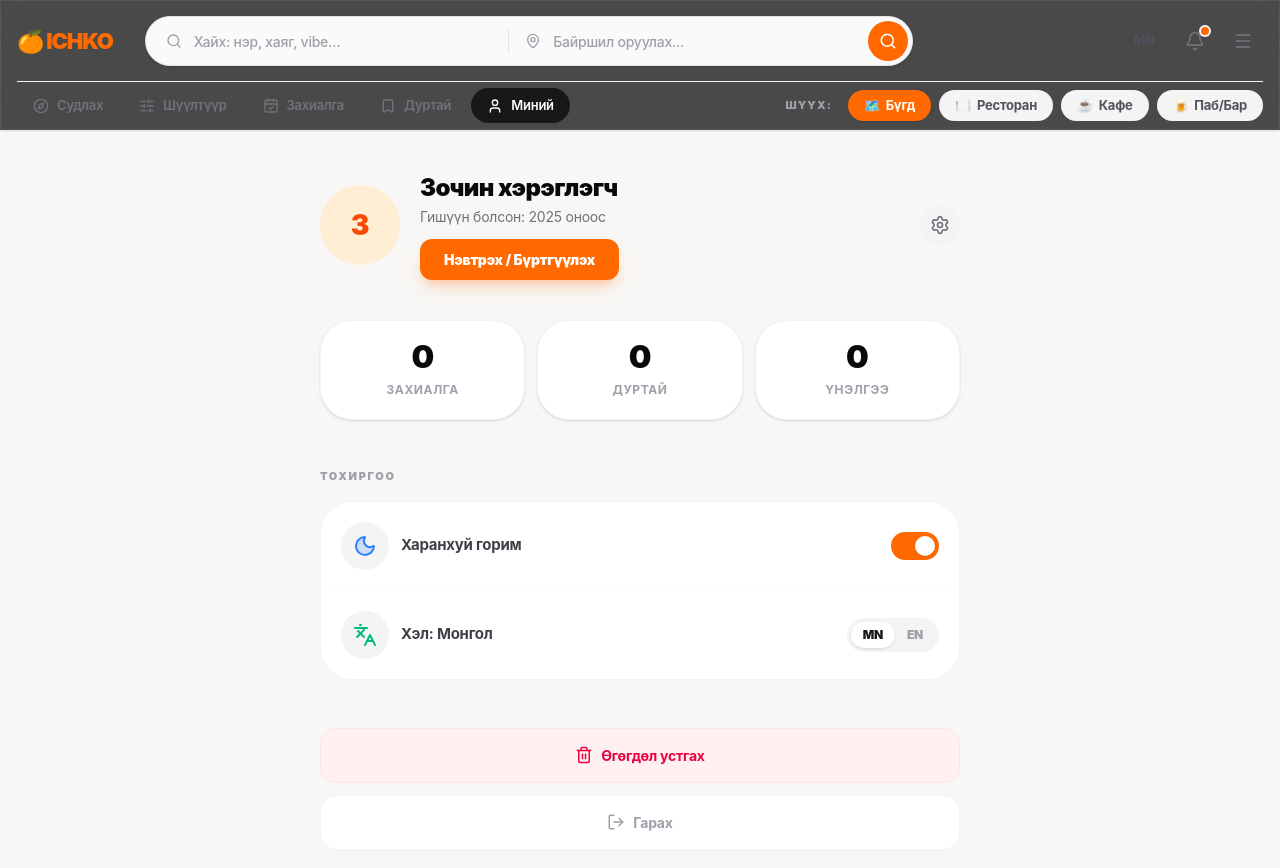
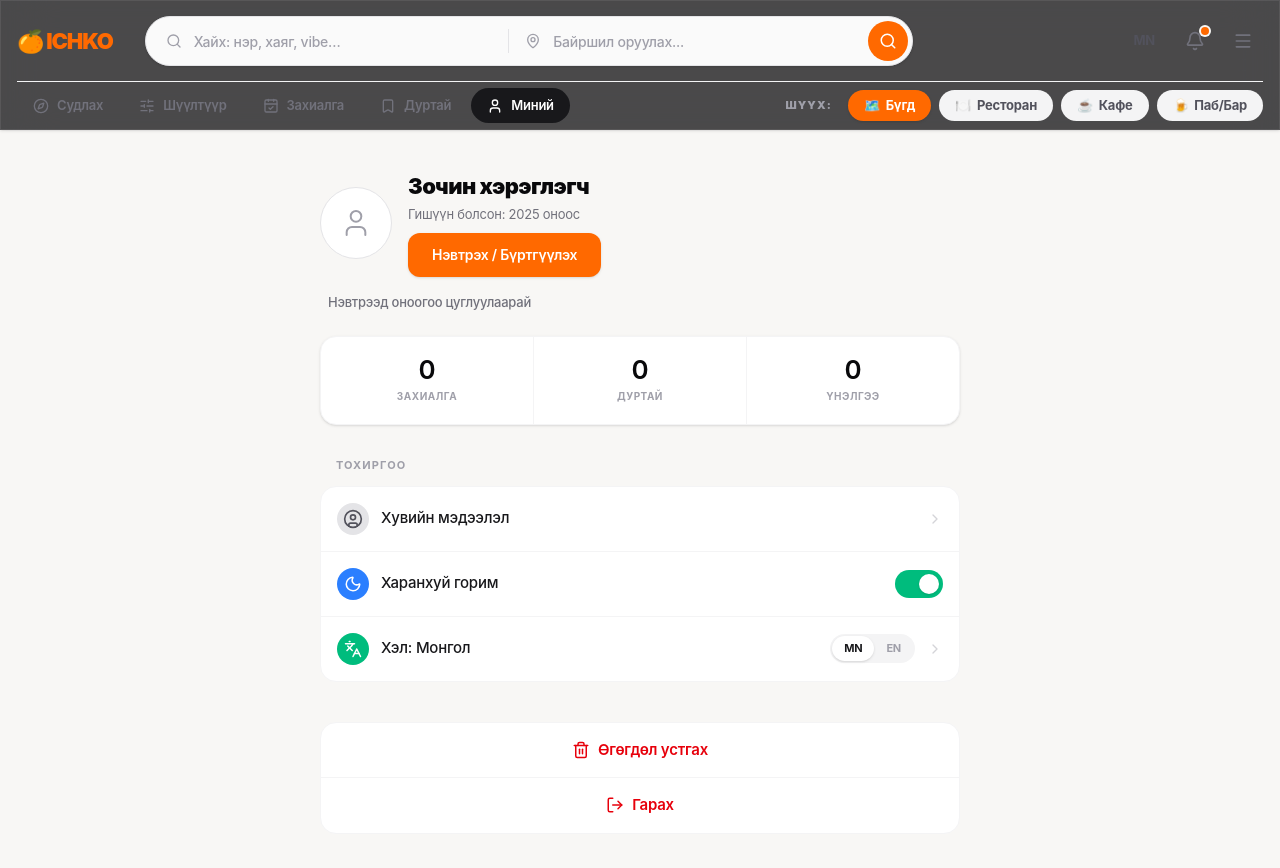
Before and after one commit to mxnkbatr/ichko, a React (Vite) app: page /me in a window 1280 px wide. Shown: the top 868 px of the page. Built offline with nearby package versions, Linux system fonts and the light colour scheme.

Commit message:
feat: redesign Profile page to match Apple iOS guidelines

```diff
--- a/src/pages/ProfilePage.tsx
+++ b/src/pages/ProfilePage.tsx
@@ -1,8 +1,8 @@
 import { useEffect, useState } from 'react'
 import {
-  Settings, Moon, Sun, Languages,
+  Moon, Sun, Languages,
   Trash2, LogOut, History,
-  Bookmark, CalendarCheck, Star
+  CalendarCheck, Bookmark, Star, User, ChevronRight, UserCircle
 } from 'lucide-react'
 import { Link } from 'react-router-dom'
 import { motion } from 'framer-motion'
@@ -16,6 +16,9 @@ import { cn } from '../lib/cn'
 export function ProfilePage() {
   const { lang, setLang } = useI18n()
   const [theme, setTheme] = useState<ThemeMode>(() => getStoredTheme() ?? 'light')
+
+  // Mocking user state based on prompt
+  const isLoggedIn = false // Set to true to see the level 3 badge
 
   const bookings = listBookings()
   const favorites = getFavorites()
@@ -33,63 +36,97 @@ export function ProfilePage() {
   }
 
   const stats = [
-    { label: 'Захиалга', value: bookings.length, icon: CalendarCheck },
-    { label: 'Дуртай', value: favorites.length, icon: Bookmark },
-    { label: 'Үнэлгээ', value: 0, icon: Star },
+    { label: 'ЗАХИАЛГА', value: bookings.length, icon: CalendarCheck },
+    { label: 'ДУРТАЙ', value: favorites.length, icon: Bookmark },
+    { label: 'ҮНЭЛГЭЭ', value: 0, icon: Star },
   ]
 
   const recentPlaces = recentIds.map(id => getPlaceById(id)).filter(Boolean)
 
   return (
     <div className="mx-auto max-w-2xl px-4 py-6 md:py-10">
-      {/* Profile Header */}
-      <section className="mb-10 flex items-center gap-5">
-        <div className="flex h-20 w-20 items-center justify-center rounded-full bg-orange-100 text-[28px] font-black text-orange-600 dark:bg-orange-500/20">
-          З
+
+      {/* 1. Header & User Info */}
+      <section className="mb-4 flex items-center gap-4">
+        {isLoggedIn ? (
+          <div className="flex h-[72px] w-[72px] shrink-0 items-center justify-center rounded-full bg-orange-100 text-[28px] font-bold text-orange-600 dark:bg-orange-500/20">
+            3
           </div>
+        ) : (
+          <div className="flex h-[72px] w-[72px] shrink-0 items-center justify-center rounded-full border border-zinc-200 bg-white dark:border-white/10 dark:bg-zinc-900">
+            <User className="h-8 w-8 text-zinc-400 stroke-[1.5px]" />
+          </div>
+        )}
         <div className="min-w-0 flex-1">
-          <h1 className="text-[24px] font-black tracking-tight text-zinc-950 dark:text-white">Зочин хэрэглэгч</h1>
-          <p className="text-[14px] text-zinc-500">Гишүүн болсон: 2025 оноос</p>
-          <button className="mt-3 inline-flex items-center justify-center rounded-xl bg-orange-500 px-6 py-2.5 text-[14px] font-black text-white shadow-lg shadow-orange-500/25 active:scale-95 transition-all">
+          <h1 className="text-[22px] font-black tracking-tight text-zinc-950 dark:text-white">
+            {isLoggedIn ? 'Batbold' : 'Зочин хэрэглэгч'}
+          </h1>
+          <p className="mt-0.5 text-[13px] text-zinc-500">
+            Гишүүн болсон: {isLoggedIn ? '2024' : '2025'} оноос
+          </p>
+          {!isLoggedIn && (
+            <button className="mt-2 inline-flex h-11 items-center justify-center rounded-xl bg-orange-500 px-6 text-[14px] font-semibold text-white shadow-sm transition-all hover:bg-orange-600 active:scale-95">
               Нэвтрэх / Бүртгүүлэх
             </button>
+          )}
         </div>
-        <button className="flex h-10 w-10 items-center justify-center rounded-full bg-zinc-100 dark:bg-white/5">
-          <Settings className="h-5 w-5 text-zinc-500" />
-        </button>
       </section>
 
-      {/* Stats Grid */}
-      <div className="mb-12 grid grid-cols-3 gap-3">
-        {stats.map(s => (
-          <div key={s.label} className="rounded-[2rem] border border-zinc-100 bg-white p-5 text-center shadow-sm dark:border-white/5 dark:bg-zinc-900">
-            <div className="text-[32px] font-black text-zinc-950 dark:text-white leading-none">
+      {!isLoggedIn && (
+        <p className="mb-6 ml-2 text-[13px] font-medium text-zinc-500 dark:text-zinc-400">
+          Нэвтрээд оноогоо цуглуулаарай
+        </p>
+      )}
+
+      {/* 2. Stats Grid */}
+      <div className="mb-8 flex overflow-hidden rounded-2xl border border-zinc-100 bg-white shadow-sm dark:border-white/5 dark:bg-zinc-900">
+        {stats.map((s, i) => (
+          <div
+            key={s.label}
+            className={cn(
+              "flex-1 p-5 text-center",
+              i !== 0 && "border-l border-zinc-100 dark:border-white/5"
+            )}
+          >
+            <div className="text-[26px] font-semibold text-zinc-950 dark:text-white leading-none">
               {s.value}
             </div>
-            <div className="mt-2 text-[12px] font-bold uppercase tracking-wider text-zinc-400">
+            <div className="mt-1.5 text-[10px] font-bold tracking-wider text-zinc-400">
               {s.label}
             </div>
           </div>
         ))}
       </div>
 
-      {/* Settings Section */}
-      <section className="mb-12">
-        <h2 className="mb-4 text-[11px] font-black uppercase tracking-[0.15em] text-zinc-400">ТОХИРГОО</h2>
-        <div className="overflow-hidden rounded-[2rem] border border-zinc-100 bg-white dark:border-white/5 dark:bg-zinc-900">
+      {/* 3. Settings List */}
+      <section className="mb-10">
+        <h2 className="mb-3 pl-4 text-[11px] font-bold uppercase tracking-widest text-zinc-400">Тохиргоо</h2>
+        <div className="overflow-hidden rounded-2xl border border-zinc-100 bg-white dark:border-white/5 dark:bg-zinc-900">
+
+          {/* Хувийн мэдээлэл */}
+          <Link to="/profile" className="flex items-center justify-between border-b border-zinc-100 p-4 transition hover:bg-zinc-50 dark:border-white/5 dark:hover:bg-white/5">
+            <div className="flex items-center gap-3">
+              <div className="flex h-8 w-8 items-center justify-center rounded-full bg-zinc-200 dark:bg-zinc-700">
+                <UserCircle className="h-5 w-5 text-zinc-600 dark:text-zinc-300" />
+              </div>
+              <span className="text-[15px] font-medium text-zinc-900 dark:text-zinc-100">Хувийн мэдээлэл</span>
+            </div>
+            <ChevronRight className="h-4 w-4 text-zinc-300 stroke-[2px]" />
+          </Link>
+
           {/* Theme Toggle */}
-          <div className="flex items-center justify-between p-5 border-b border-zinc-50 dark:border-white/5">
+          <div className="flex items-center justify-between border-b border-zinc-100 p-4 dark:border-white/5">
             <div className="flex items-center gap-3">
-              <div className="flex h-12 w-12 items-center justify-center rounded-full bg-zinc-100 dark:bg-white/10">
-                {theme === 'dark' ? <Moon className="h-6 w-6 text-blue-500 fill-blue-500/20" /> : <Sun className="h-6 w-6 text-amber-500 fill-amber-500/20" />}
+              <div className="flex h-8 w-8 items-center justify-center rounded-full bg-blue-500">
+                {theme === 'dark' ? <Moon className="h-4.5 w-4.5 text-white" /> : <Sun className="h-4.5 w-4.5 text-white" />}
               </div>
-              <span className="text-[15px] font-bold text-zinc-700 dark:text-zinc-200">Харанхуй горим</span>
+              <span className="text-[15px] font-medium text-zinc-900 dark:text-zinc-100">Харанхуй горим</span>
             </div>
             <button
               onClick={toggleTheme}
               className={cn(
                 "relative h-7 w-12 rounded-full p-1 transition-colors duration-200",
-                theme === 'dark' ? "bg-orange-500" : "bg-zinc-200 dark:bg-zinc-800"
+                theme === 'dark' ? "bg-emerald-500" : "bg-zinc-200 dark:bg-zinc-700"
               )}
             >
               <motion.div
@@ -102,26 +139,29 @@ export function ProfilePage() {
           </div>
 
           {/* Language Selector */}
-          <div className="flex items-center justify-between p-5">
+          <div className="flex items-center justify-between p-4">
             <div className="flex items-center gap-3">
-              <div className="flex h-12 w-12 items-center justify-center rounded-full bg-zinc-100 dark:bg-white/10">
-                <Languages className="h-6 w-6 text-emerald-500" />
+              <div className="flex h-8 w-8 items-center justify-center rounded-full bg-emerald-500">
+                <Languages className="h-4.5 w-4.5 text-white" />
               </div>
-              <span className="text-[15px] font-bold text-zinc-700 dark:text-zinc-200">Хэл: {lang === 'mn' ? 'Монгол' : 'English'}</span>
+              <span className="text-[15px] font-medium text-zinc-900 dark:text-zinc-100">Хэл: {lang === 'mn' ? 'Монгол' : 'English'}</span>
             </div>
-            <div className="flex rounded-full bg-zinc-100 p-1 dark:bg-white/5">
+            <div className="flex items-center gap-3">
+              <div className="flex rounded-full bg-zinc-100 p-0.5 dark:bg-white/5">
                 {['mn', 'en'].map(l => (
                   <button
                     key={l}
                     onClick={() => setLang(l as any)}
                     className={cn(
-                    "rounded-full px-3 py-1 text-[12px] font-black transition",
-                    lang === l ? "bg-white text-zinc-900 shadow-sm dark:bg-zinc-800 dark:text-white" : "text-zinc-400 hover:text-zinc-600"
+                      "rounded-full px-3 py-1 text-[11px] font-bold uppercase transition",
+                      lang === l ? "bg-white text-zinc-900 shadow-sm dark:bg-zinc-700 dark:text-white" : "text-zinc-400 hover:text-zinc-600"
                     )}
                   >
-                  {l.toUpperCase()}
+                    {l}
                   </button>
                 ))}
+              </div>
+              <ChevronRight className="h-4 w-4 text-zinc-300 stroke-[2px]" />
             </div>
           </div>
         </div>
@@ -129,14 +169,14 @@ export function ProfilePage() {
 
       {/* Recently Viewed */}
       {recentPlaces.length > 0 && (
-        <section className="mb-12">
-          <div className="mb-4 flex items-center justify-between">
-            <h2 className="text-[11px] font-black uppercase tracking-[0.15em] text-zinc-400 flex items-center gap-2">
+        <section className="mb-10">
+          <div className="mb-3 pl-4 flex items-center justify-between">
+            <h2 className="text-[11px] font-bold uppercase tracking-widest text-zinc-400 flex items-center gap-1.5">
               <History className="h-3.5 w-3.5" /> Сүүлд үзсэн газрууд
             </h2>
             <button
               onClick={() => { localStorage.removeItem('ichko.recentlyViewed'); setRecentIds([]) }}
-              className="text-[11px] font-bold text-zinc-400 hover:text-rose-500"
+              className="text-[11px] font-bold text-zinc-400 hover:text-rose-500 pr-2"
             >
               Цэвэрлэх
             </button>
@@ -147,7 +187,7 @@ export function ProfilePage() {
                 <Link
                   key={p.id}
                   to={`/place/${p.id}`}
-                  className="group relative overflow-hidden rounded-[2rem] bg-white shadow-sm transition-all hover:shadow-md dark:bg-zinc-900"
+                  className="group relative overflow-hidden rounded-3xl bg-white shadow-sm transition-all hover:shadow-md dark:bg-zinc-900"
                 >
                   <div className="relative aspect-[16/9] w-full overflow-hidden">
                     <img
@@ -155,27 +195,19 @@ export function ProfilePage() {
                       alt={p.name}
                       className="h-full w-full object-cover transition-transform duration-700 group-hover:scale-105"
                     />
-                    {/* Gradient Overlay */}
                     <div className="absolute inset-0 bg-gradient-to-t from-black/90 via-black/20 to-transparent" />
-
-                    {/* Info Overlay */}
-                    <div className="absolute bottom-0 left-0 right-0 p-6">
-                      <h3 className="text-[20px] font-black text-white leading-tight">
+                    <div className="absolute bottom-0 left-0 right-0 p-5">
+                      <h3 className="text-[18px] font-bold text-white leading-tight">
                         {p.name}
                       </h3>
-                      <div className="mt-2 flex flex-wrap items-center gap-3 text-[13px] font-bold text-white/80">
-                        <div className="flex items-center gap-1 text-orange-400">
-                          <Star className="h-4 w-4 fill-current" />
+                      <div className="mt-1.5 flex flex-wrap items-center gap-2 text-[12px] font-medium text-white/80">
+                        <div className="flex items-center gap-1 text-orange-400 font-bold">
+                          <Star className="h-3.5 w-3.5 fill-current" />
                           {p.rating.toFixed(1)}
                         </div>
                         <span className="text-white/30">•</span>
                         <span className="truncate">{p.address}</span>
                       </div>
-                    </div>
-
-                    {/* Distance Badge */}
-                    <div className="absolute top-4 right-4 rounded-full bg-black/40 px-3 py-1 text-[11px] font-black text-white backdrop-blur-md">
-                      {p.distanceKm.toFixed(1)}км
                     </div>
                   </div>
                 </Link>
@@ -185,20 +217,23 @@ export function ProfilePage() {
         </section>
       )}
 
-      {/* Danger Zone */}
-      <div className="flex flex-col gap-3">
+      {/* 5. Danger Zone */}
+      <section className="mt-8 overflow-hidden rounded-2xl bg-white border border-zinc-100 dark:bg-zinc-900 dark:border-white/5 flex flex-col">
         <button
           onClick={() => { localStorage.clear(); window.location.reload() }}
-          className="flex items-center justify-center gap-2 rounded-2xl border border-rose-100 bg-rose-50 py-4 text-[14px] font-bold text-rose-600 transition hover:bg-rose-100 dark:border-rose-500/10 dark:bg-rose-500/5 dark:text-rose-400"
+          className="flex items-center justify-center gap-2 border-b border-zinc-100 py-4 text-[15px] font-semibold text-red-600 transition hover:bg-zinc-50 dark:border-white/5 dark:text-red-500 dark:hover:bg-white/5"
         >
-          <Trash2 className="h-4.5 w-4.5" />
+          <Trash2 className="h-4.5 w-4.5 stroke-[2px]" />
           Өгөгдөл устгах
         </button>
-        <button className="flex items-center justify-center gap-2 rounded-2xl border border-zinc-100 bg-white py-4 text-[14px] font-bold text-zinc-400 transition hover:bg-zinc-50 dark:border-white/5 dark:bg-zinc-900">
-          <LogOut className="h-4.5 w-4.5" />
+        <button className="flex items-center justify-center gap-2 py-4 text-[15px] font-semibold text-red-600 transition hover:bg-zinc-50 dark:text-red-500 dark:hover:bg-white/5">
+          <LogOut className="h-4.5 w-4.5 stroke-[2px]" />
           Гарах
         </button>
-      </div>
+      </section>
+
+      {/* Bottom padding for mobile nav */}
+      <div className="h-6" />
     </div>
   )
 }
```
Lines whose indentation alone changed are shown as unchanged.
